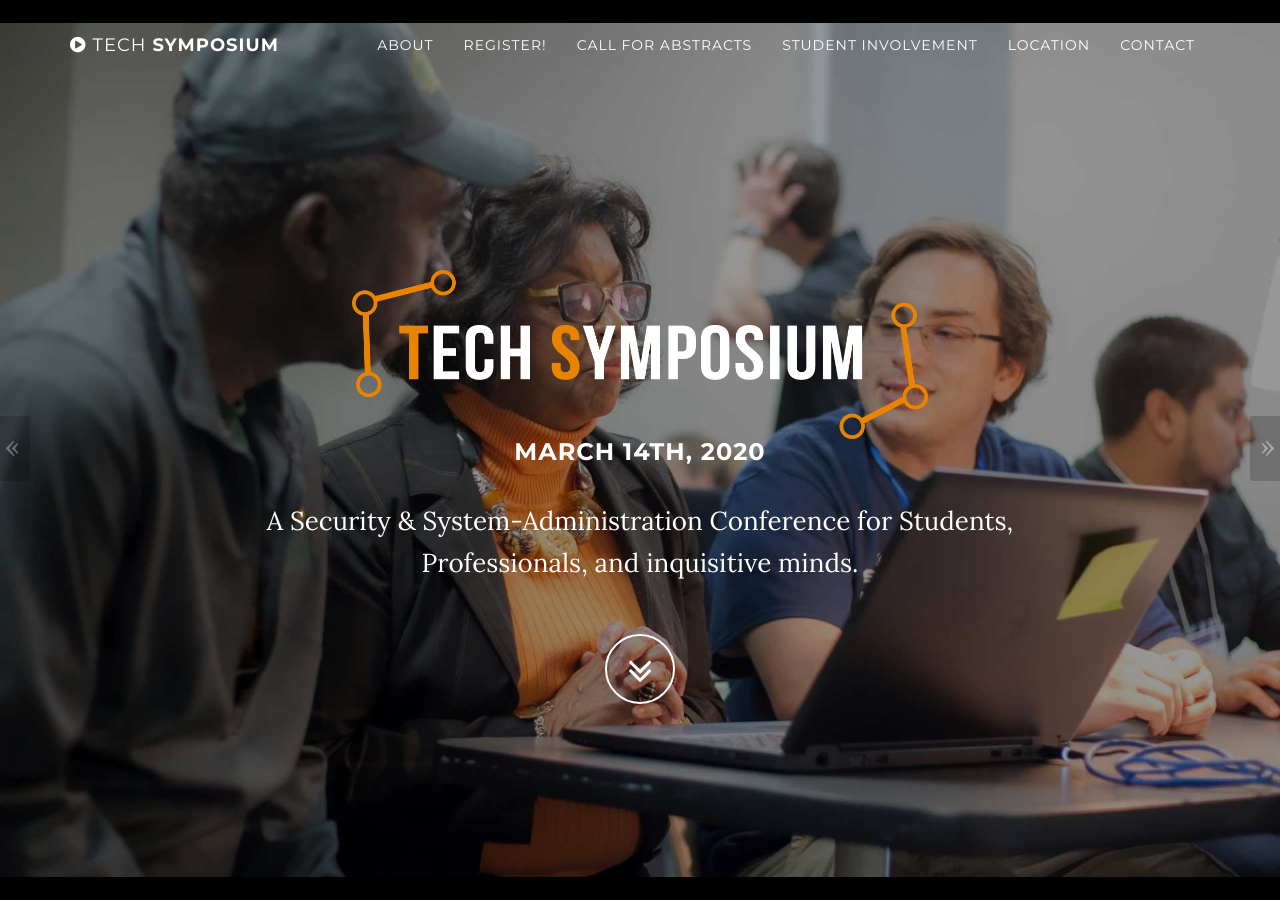
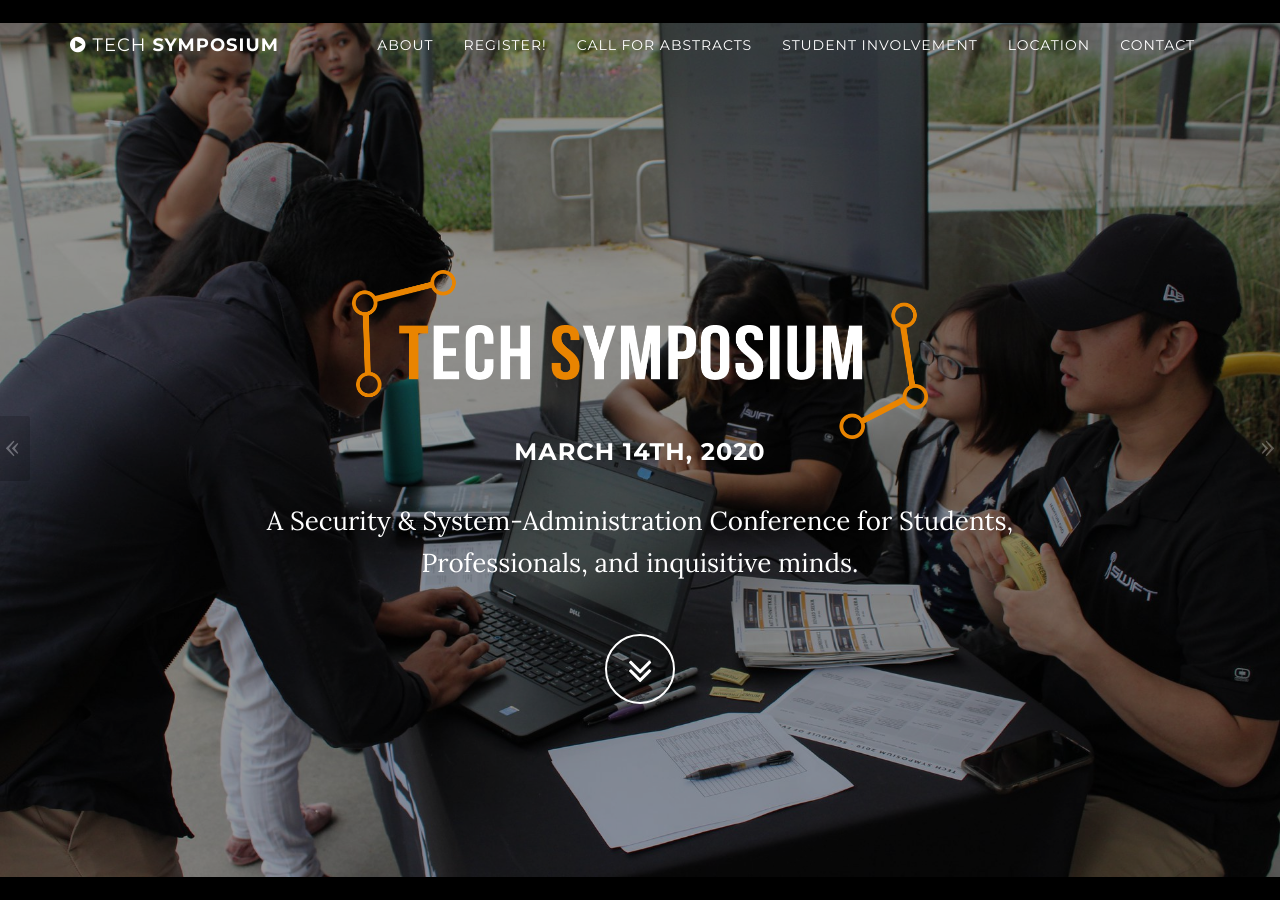
Before and after one commit to CalPolySWIFT/techsymposium-website, a Jekyll site: the page built from index.html, in a window 1280 px wide and 900 px high. Built offline with Jekyll 4.4.1, drawn with Linux system fonts in a browser that asks for light colours.

Commit message:
Update index.html

```diff
--- a/index.html
+++ b/index.html
@@ -12,11 +12,15 @@ mapurl: "https://www.google.com/maps/embed/v1/place?q=college%20of%20business%20
 <header class="intro">
     <div class="intro-body">
         <div class="bss-slides num1" tabindex="1" autofocus="autofocus">
-            <figure><img src="img/slides/1-sm.jpg" width="100%"/></figure>
-            <figure><img src="img/slides/2-sm.jpg" width="100%"/></figure>
-            <figure><img src="img/slides/3-sm.jpg" width="100%"/></figure>
-            <figure><img src="img/slides/4-sm.jpg" width="100%"/></figure>
-            <figure><img src="img/slides/5-sm.jpg" width="100%"/></figure>
+            <figure><img src="img/slides/2019-1.jpg" width="100%"/></figure>
+            <figure><img src="img/slides/2019-2.jpg" width="100%"/></figure>
+            <figure><img src="img/slides/2019-3.jpg" width="100%"/></figure>
+            <figure><img src="img/slides/2019-4.jpg" width="100%"/></figure>
+            <figure><img src="img/slides/2019-5.jpg" width="100%"/></figure>
+            <figure><img src="img/slides/2019-6.jpg" width="100%"/></figure>
+            <figure><img src="img/slides/2019-7.jpg" width="100%"/></figure>
+            <figure><img src="img/slides/2019-8.jpg" width="100%"/></figure>
+            <figure><img src="img/slides/2019-9.jpg" width="100%"/></figure>
         </div>
         <script>
             var opts = {
```
